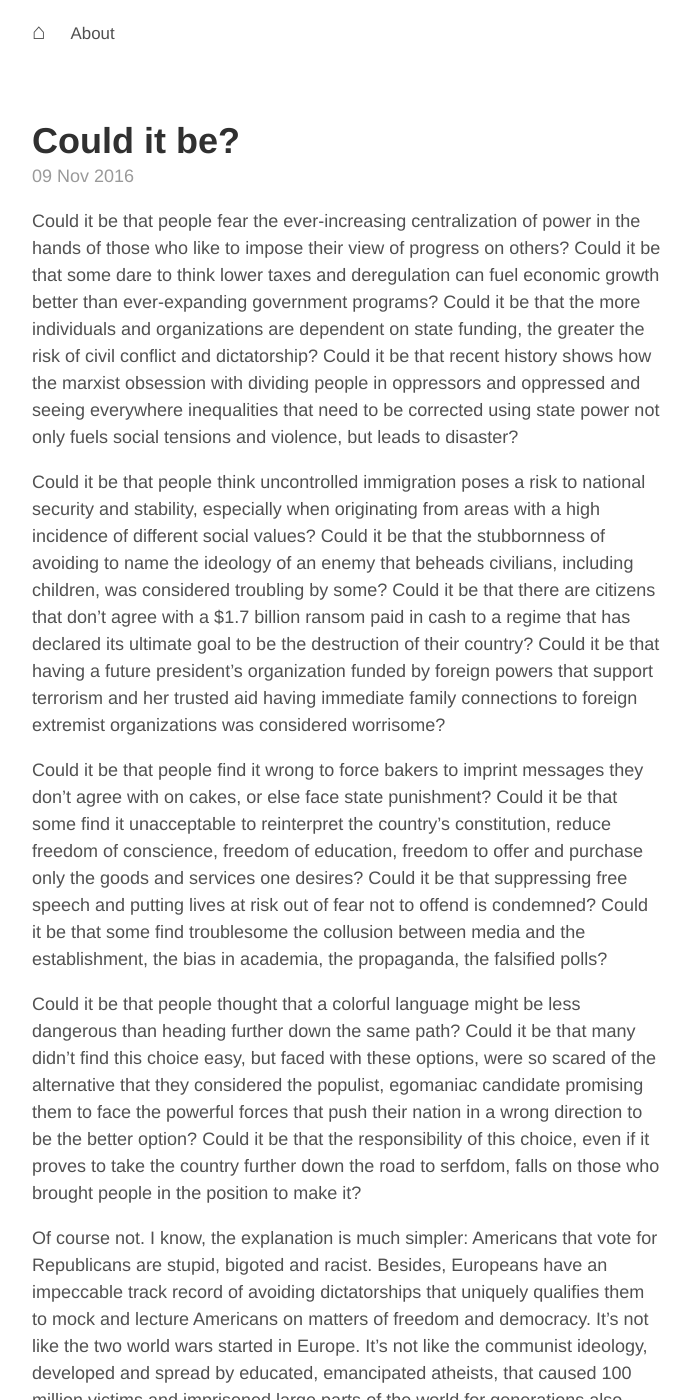
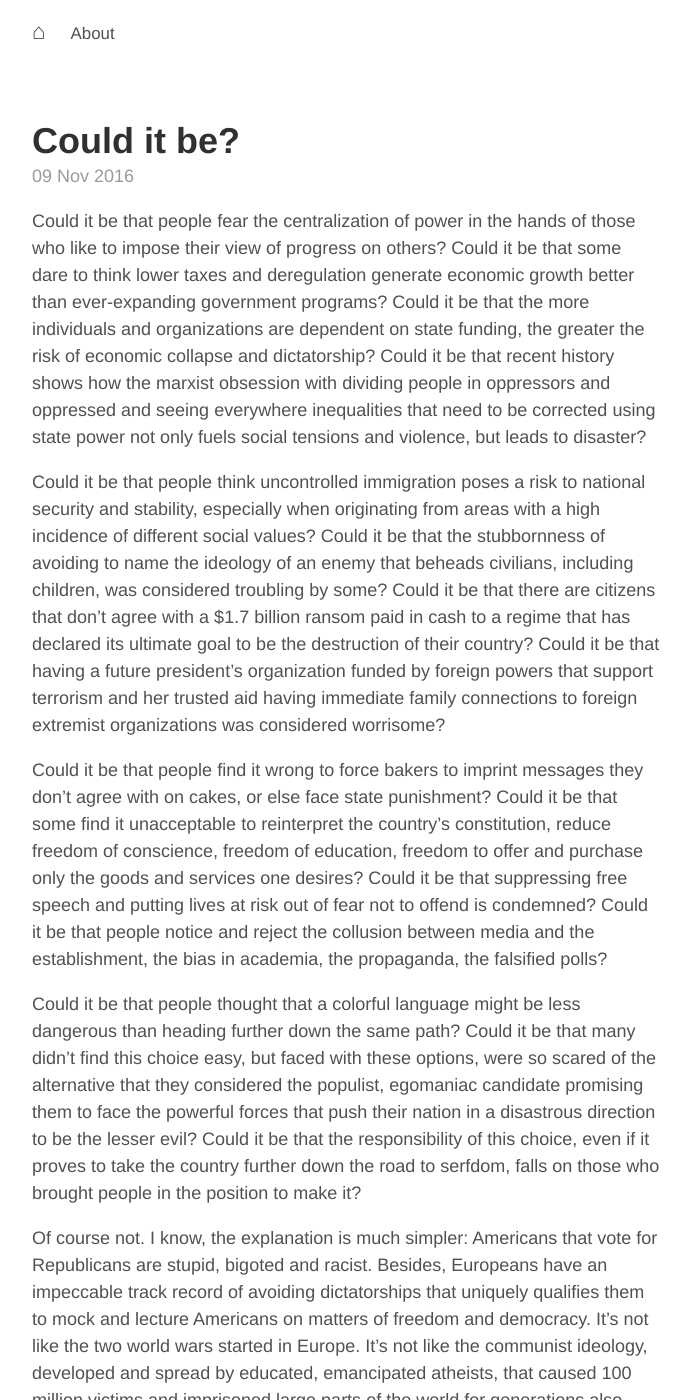
Before and after one commit to aoghina/aoghina.github.io, a Jekyll site: the page built from _posts/2016-11-09-could-it-be.md, in a window 1280 px wide and 1400 px high. Shown: the whole window, without its empty margins (293-984 px from the left). Built offline with Jekyll 4.4.1, drawn with Linux system fonts in a browser that asks for light colours; comment, search, counter and statistics services are not loaded.

Commit message:
Update could it be

```diff
--- a/_posts/2016-11-09-could-it-be.md
+++ b/_posts/2016-11-09-could-it-be.md
@@ -5,15 +5,15 @@ comments: True
 lang: en
 ---
 
-Could it be that people fear the ever-increasing centralization of power in the hands of those who like to impose their view of progress on others? Could it be that some dare to think lower taxes and deregulation can fuel economic growth better than ever-expanding government programs? Could it be that the more individuals and organizations are dependent on state funding, the greater the risk of civil conflict and dictatorship? Could it be that recent history shows how the marxist obsession with dividing people in oppressors and oppressed and seeing everywhere inequalities that need to be corrected using state power not only fuels social tensions and violence, but leads to disaster?
+Could it be that people fear the centralization of power in the hands of those who like to impose their view of progress on others? Could it be that some dare to think lower taxes and deregulation generate economic growth better than ever-expanding government programs? Could it be that the more individuals and organizations are dependent on state funding, the greater the risk of economic collapse and dictatorship? Could it be that recent history shows how the marxist obsession with dividing people in oppressors and oppressed and seeing everywhere inequalities that need to be corrected using state power not only fuels social tensions and violence, but leads to disaster?
 
  <!--more-->
 
  Could it be that people think uncontrolled immigration poses a risk to national security and stability, especially when originating from areas with a high incidence of different social values? Could it be that the stubbornness of avoiding to name the ideology of an enemy that beheads civilians, including children, was considered troubling by some? Could it be that there are citizens that don't agree with a $1.7 billion ransom paid in cash to a regime that has declared its ultimate goal to be the destruction of their country? Could it be that having a future president's organization funded by foreign powers that support terrorism and her trusted aid having immediate family connections to foreign extremist organizations was considered worrisome?
 
-Could it be that people find it wrong to force bakers to imprint messages they don't agree with on cakes, or else face state punishment? Could it be that some find it unacceptable to reinterpret the country's constitution, reduce freedom of conscience, freedom of education, freedom to offer and purchase only the goods and services one desires? Could it be that suppressing free speech and putting lives at risk out of fear not to offend is condemned? Could it be that some find troublesome the collusion between media and the establishment, the bias in academia, the propaganda, the falsified polls?
+Could it be that people find it wrong to force bakers to imprint messages they don't agree with on cakes, or else face state punishment? Could it be that some find it unacceptable to reinterpret the country's constitution, reduce freedom of conscience, freedom of education, freedom to offer and purchase only the goods and services one desires? Could it be that suppressing free speech and putting lives at risk out of fear not to offend is condemned? Could it be that people notice and reject the collusion between media and the establishment, the bias in academia, the propaganda, the falsified polls?
 
-Could it be that people thought that a colorful language might be less dangerous than heading further down the same path? Could it be that many didn't find this choice easy, but faced with these options, were so scared of the alternative that they considered the populist, egomaniac candidate promising them to face the powerful forces that push their nation in a wrong direction to be the better option? Could it be that the responsibility of this choice, even if it proves to take the country further down the road to serfdom, falls on those who brought people in the position to make it?
+Could it be that people thought that a colorful language might be less dangerous than heading further down the same path? Could it be that many didn't find this choice easy, but faced with these options, were so scared of the alternative that they considered the populist, egomaniac candidate promising them to face the powerful forces that push their nation in a disastrous direction to be the lesser evil? Could it be that the responsibility of this choice, even if it proves to take the country further down the road to serfdom, falls on those who brought people in the position to make it?
 
 Of course not. I know, the explanation is much simpler: Americans that vote for Republicans are stupid, bigoted and racist. Besides, Europeans have an impeccable track record of avoiding dictatorships that uniquely qualifies them to mock and lecture Americans on matters of freedom and democracy. It's not like the two world wars started in Europe. It's not like the communist ideology, developed and spread by educated, emancipated atheists, that caused 100 million victims and imprisoned large parts of the world for generations also emerged here. It's not like, each time, the backward Americans had to give their lives to extinguish the infernal fires started by the toxic love affair that some enlightened Europeans keep having with various forms of collectivism. Those are minor historical details we tend to forget when riding our high horse, armed with self-proclaimed superiority and shielded by ignorance.
 
```
